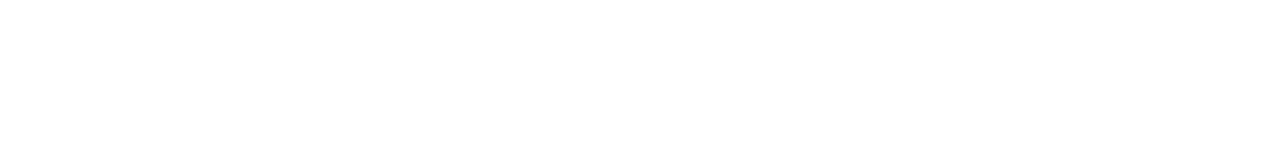
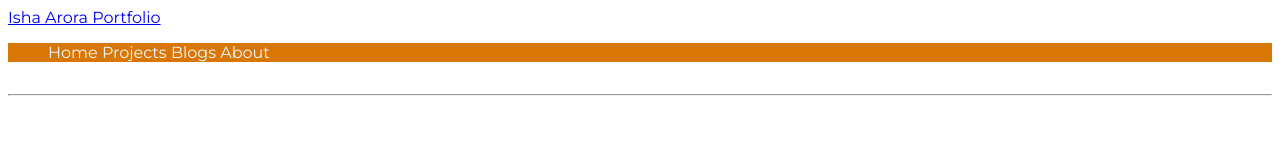
Before and after one commit to iaror14/IshaArora-neoG-lesson3, a plain HTML site: page index.html in a window 1280 px wide. Drawn offline with Linux system fonts and the light colour scheme.

Commit message:
updated homepage

```diff
--- a/index.html
+++ b/index.html
@@ -4,7 +4,27 @@
     <meta charset="UTF-8" />
     <meta http-equiv="X-UA-Compatible" content="IE=edge" />
     <meta name="viewport" content="width=device-width, initial-scale=1.0" />
-    <title>Document</title>
+    <title>Portfolio Website</title>
+    <link rel="stylesheet" href="style.css" />
   </head>
-  <body></body>
+  <body>
+    <a href="/" class="header-format">Isha Arora Portfolio</a>
+    <nav class="navigation">
+      <ul class="unordred">
+        <li class="inline">
+          <a href="/" class="link">Home</a>
+        </li>
+        <li class="inline">
+          <a href="/projects.html" class="link">Projects</a>
+        </li>
+        <li class="inline">
+          <a href="/blog.html" class="link">Blogs</a>
+        </li>
+        <li class="inline">
+          <a href="/" class="link">About</a>
+        </li>
+      </ul>
+    </nav>
+    <hr />
+  </body>
 </html>
```
